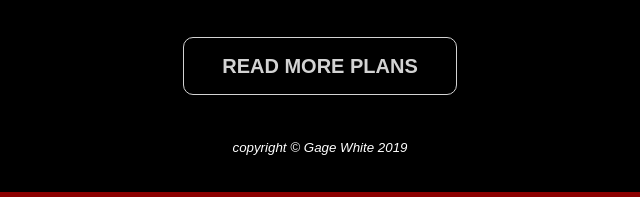
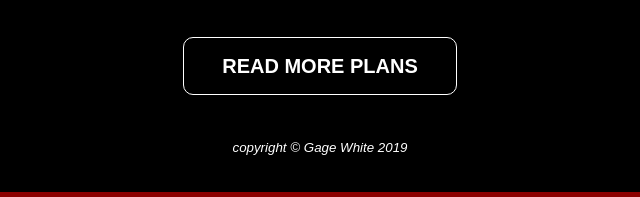
Before and after one commit to Tolpina/CS102-Group-Website, a plain HTML site: page vision.html in a window 1280 px wide. Shown: the part 1793-1990 px from the top of the page, 320-960 px from the left. Drawn offline with Linux system fonts and the light colour scheme; files that its build step writes are made by us from their sources.

Commit message:
Add files via upload

```diff
--- a/vision.css
+++ b/vision.css
@@ -190,7 +190,7 @@ h2{
 
 #readmore{
     text-align: center;
-    border: 1px solid lightgray;
+    border: 1px solid white;
     border-radius: 10px;
     width: 12em;
     padding: 0.8em;
@@ -199,12 +199,12 @@ h2{
     margin-bottom: 2em;
     text-decoration: none;
     font-size: 20px;
-    color:lightgray;
+    color:white;
     font-weight: bold;
 }
 #readmore:hover{
-    border: 1px solid gray;
-    color:gray;
+    border: 1px solid lightgray;
+    color:lightgray;
     cursor: pointer;
 }
 
```
